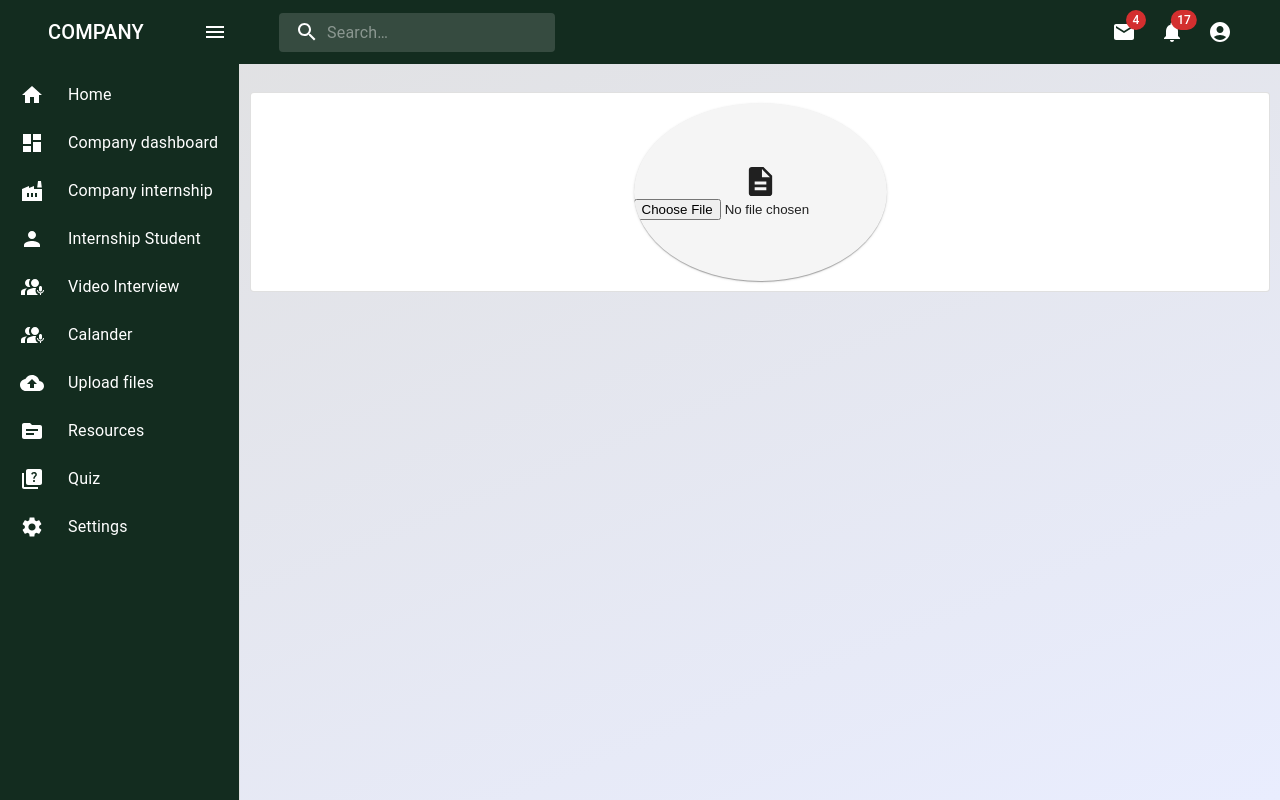
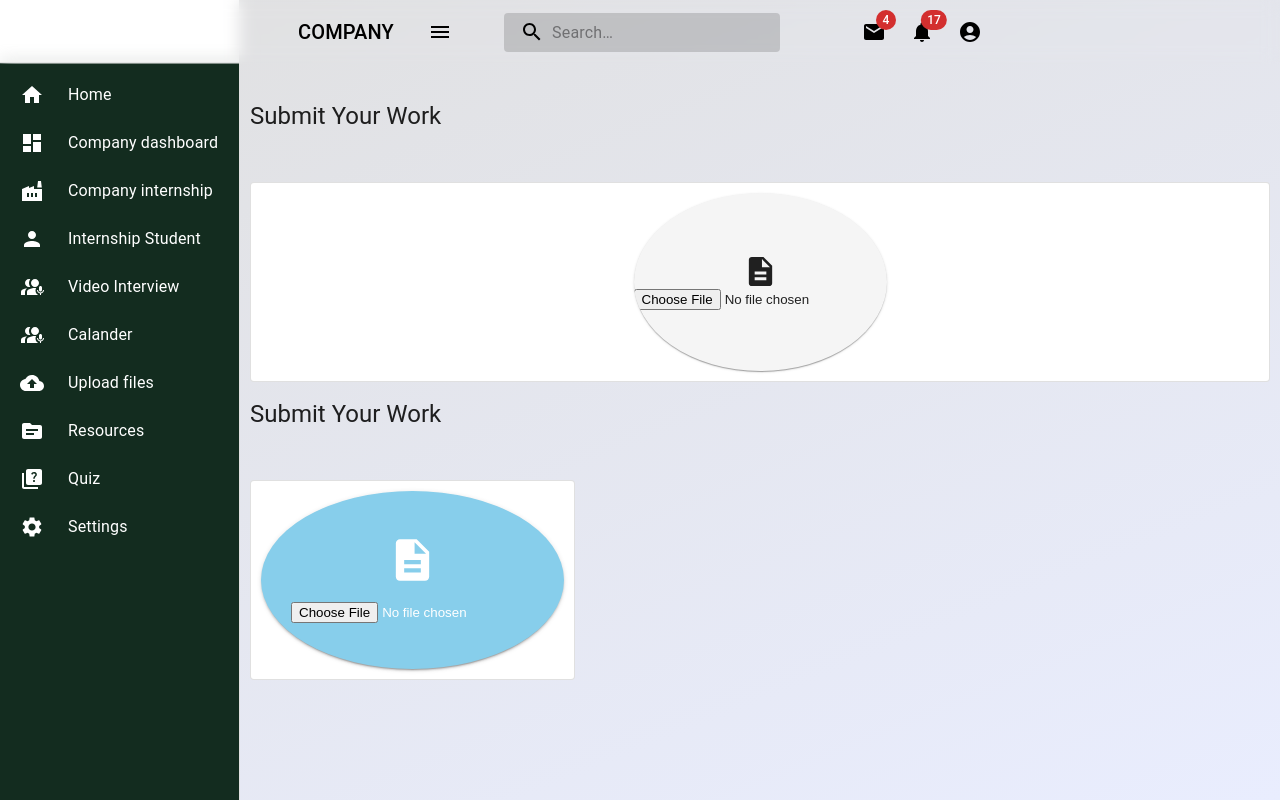
Before and after one commit to Rohit-Jagtap-au19/company-dashboard, a React (Create React App) app: page /upload in a window 1280 px wide. Built offline with nearby package versions, Linux system fonts and the light colour scheme.

Commit message:
Added transparent navba with blur effect

```diff
--- a/src/App.css
+++ b/src/App.css
@@ -1,38 +1,4 @@
-.App {
-  text-align: center;
-}
-
-.App-logo {
-  height: 40vmin;
-  pointer-events: none;
-}
-
-@media (prefers-reduced-motion: no-preference) {
-  .App-logo {
-    animation: App-logo-spin infinite 20s linear;
+.nav {
+  -webkit-backdrop-filter: blur(8px);
+  backdrop-filter: blur(8px);
   }
-}
-
-.App-header {
-  background-color: #282c34;
-  min-height: 100vh;
-  display: flex;
-  flex-direction: column;
-  align-items: center;
-  justify-content: center;
-  font-size: calc(10px + 2vmin);
-  color: white;
-}
-
-.App-link {
-  color: #61dafb;
-}
-
-@keyframes App-logo-spin {
-  from {
-    transform: rotate(0deg);
-  }
-  to {
-    transform: rotate(360deg);
-  }
-}
--- a/src/components/Download.jsx
+++ b/src/components/Download.jsx
@@ -16,11 +16,12 @@ export default function Download() {
       <Box sx={{ display: "flex" }} className="bgcolor paddingall">
         <Sidenav />
         <Box>
+        <Box height={90}/>
           <Card className="paddingall">
             <Typography variant="h5" style={{ marginBottom: 50 }}>
               Resources to help you with the task
             </Typography>
-            <Grid container md={12} xs={12} direction={"row"} spacing={3}>
+            <Grid container md={12} xs={12} direction={"row"} spacing={2}>
               <Grid item md={6} xs={12} alignItems={"center"}>
                 <Card variant="outlined" className="paddingall">
                   <PictureAsPdfIcon fontSize={"large"} />
--- a/src/components/Navbar.jsx
+++ b/src/components/Navbar.jsx
@@ -29,9 +29,9 @@ const AppBar = styled(
 const Search = styled("div")(({ theme }) => ({
   position: "relative",
   borderRadius: theme.shape.borderRadius,
-  backgroundColor: alpha(theme.palette.common.white, 0.15),
+  backgroundColor: alpha(theme.palette.common.black, 0.15),
   "&:hover": {
-    backgroundColor: alpha(theme.palette.common.white, 0.25),
+    backgroundColor: alpha(theme.palette.common.black, 0.25),
   },
   marginRight: theme.spacing(2),
   marginLeft: 0,
@@ -65,6 +65,14 @@ const StyledInputBase = styled(InputBase)(({ theme }) => ({
     },
   },
 }));
+
+const Navstyling = {
+  navbar: {
+    backgroundColor: "transparent",
+    color: "black",
+    padding: "0px 250px",
+  },
+};
 
 export default function Navbar() {
   const [anchorEl, setAnchorEl] = React.useState(null);
@@ -179,7 +187,8 @@ export default function Navbar() {
       <AppBar
         position="fixed"
         elevation={0}
-        sx={{ backgroundColor: "#132c1f", color: "#fff" }}
+        className="nav"
+        sx={Navstyling.navbar }
       >
         <Container maxWidth="100vw">
           <Toolbar>
--- a/src/components/Upload.jsx
+++ b/src/components/Upload.jsx
@@ -4,6 +4,8 @@ import Typography from "@mui/material/Typography";
 import Card from "@mui/material/Card";
 import Box from "@mui/material/Box";
 import DescriptionIcon from "@mui/icons-material/Description";
+import Button from "@mui/material/Button";
+import Stack from "@mui/material/Stack";
 import Navbar from "./Navbar";
 import Sidenav from "./Sidenav";
 
@@ -20,6 +22,7 @@ export default function Upload() {
         <Box sx={{ flexGrow: 1 }}>
           <Grid container spacing={2}>
             <Grid xs={12}>
+              <Box height={90} />
               <Grid item md={12} xs={12} className="paddingall">
                 <Typography variant="h5" style={{ marginBottom: 50 }}>
                   Submit Your Work
@@ -55,7 +58,7 @@ export default function Upload() {
                             textAlign: "center",
                             justifyContent: "center",
                             alignItems: "center",
-                            width:'70%'
+                            width: "70%",
                           }}
                         >
                           <input type="file" onChange={handleFileUpload} />
@@ -67,7 +70,7 @@ export default function Upload() {
               </Grid>
             </Grid>
 
-            {/* <Grid xs={12}>
+            <Grid xs={12}>
               <Grid item md={12} xs={12} className="paddingall">
                 <Typography variant="h5" style={{ marginBottom: 50 }}>
                   Submit Your Work
@@ -88,7 +91,7 @@ export default function Upload() {
                         variant="contained"
                         style={{
                           borderRadius: "50%",
-                          padding: "10px 50px",
+                          padding: "20px 20px",
                           backgroundColor: "skyblue",
                           height: "100%",
                         }}
@@ -102,14 +105,16 @@ export default function Upload() {
                               width: "100%",
                             }}
                           />
-                          <Typography variant="h5">Upload</Typography>
+                          <Typography variant="h5" style={{marginLeft:'10px'}}>
+                            <input type="file" onChange={handleFileUpload} />
+                          </Typography>
                         </Stack>
                       </Button>
                     </Card>
                   </Grid>
                 </Grid>
               </Grid>
-            </Grid> */}
+            </Grid>
           </Grid>
         </Box>
       </Box>
```
